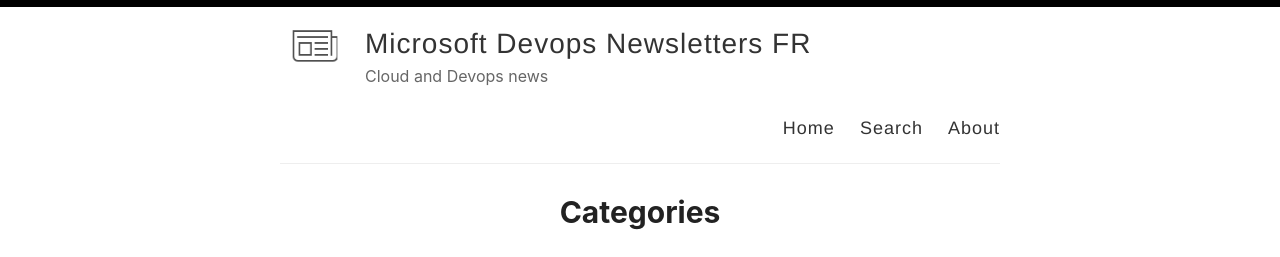
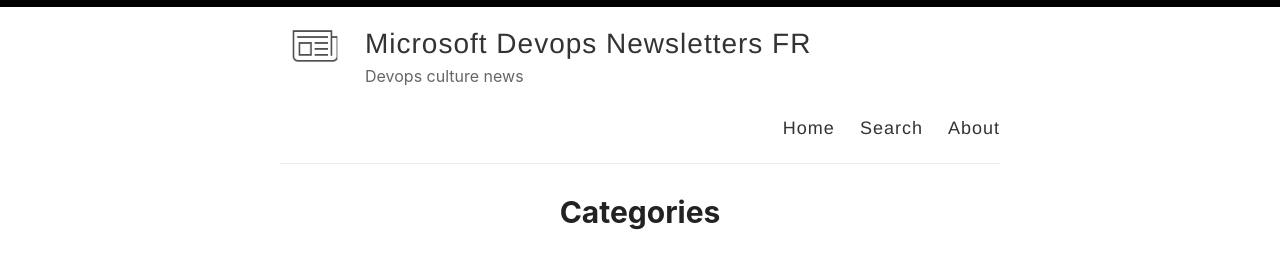
Before and after one commit to microsoft-devops-community/ms-devops-fr.github.io, a Jekyll site: the page built from _pages/categories.md, in a window 1280 px wide. Shown: the top 257 px of the page. Built offline with Jekyll 4.4.1, drawn with Linux system fonts in a browser that asks for light colours.

Commit message:
Syntax on guy lastname ;-)

```diff
--- a/_config.yml
+++ b/_config.yml
@@ -6,10 +6,10 @@
 name: Microsoft Devops Newsletters FR
 
 # Name of the author
-author: Mélissa SARI, Thomas Cousin, Dominique Vives, Guy Northe, Louis-Guillaume Morand, Mickaël Mottet, François-Xavier Kim, Olivier Léger, Yassine El Ghali
+author: Mélissa SARI, Thomas Cousin, Dominique Vives, Guy Northee, Louis-Guillaume Morand, Mickaël Mottet, François-Xavier Kim, Olivier Léger, Yassine El Ghali
 
 # Short bio or description (displayed in the header)
-description: Cloud and Devops news
+description: Devops culture news
 
 # URL of your avatar or profile pic (you could use your GitHub profile pic)
 avatar: /images/logo.PNG
```
